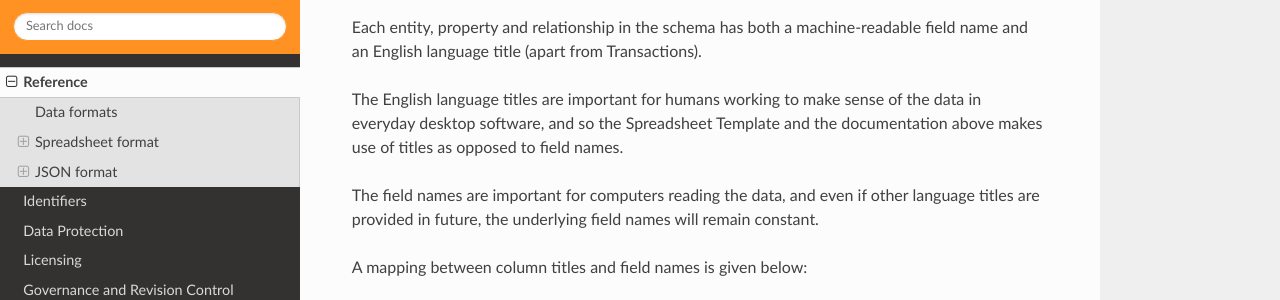
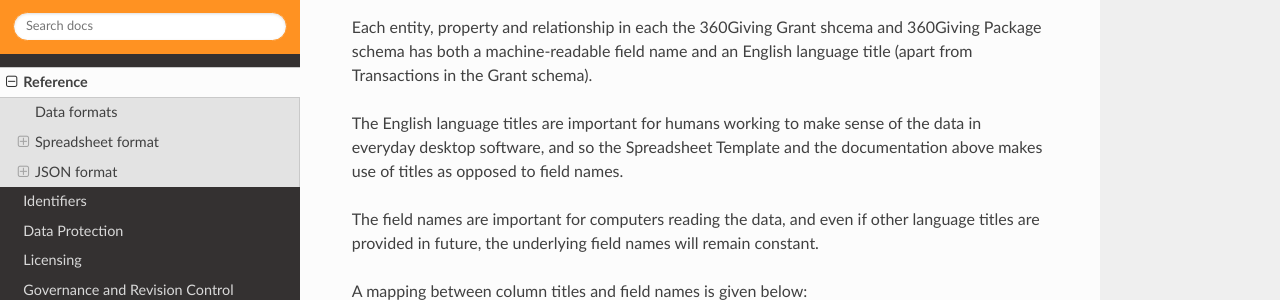
Before and after one commit to ThreeSixtyGiving/standard, a Sphinx documentation site: the page built from documentation/reference.md, in a window 1280 px wide and 900 px high, scrolled down 8981 px, cut to the strip 240-540 px from the top of the window. Built offline with Sphinx 7.4.7 and the Read the Docs theme 2.0.0, drawn with Linux system fonts in a browser that asks for light colours; comment, search, counter and statistics services are not loaded.

Commit message:
Modified field names and titles section to add clarity and bring in line with schema

```diff
--- a/documentation/reference.md
+++ b/documentation/reference.md
@@ -315,7 +315,7 @@
 
 ### Field names and titles
 
-Each entity, property and relationship in the schema has both a machine-readable field name and an English language title (apart from Transactions).
+Each entity, property and relationship in each the 360Giving Grant shcema and 360Giving Package schema has both a machine-readable field name and an English language title (apart from Transactions in the Grant schema).
 
 The English language titles are important for humans working to make sense of the data in everyday desktop software, and so the Spreadsheet Template and the documentation above makes use of titles as opposed to field names.
 
```
